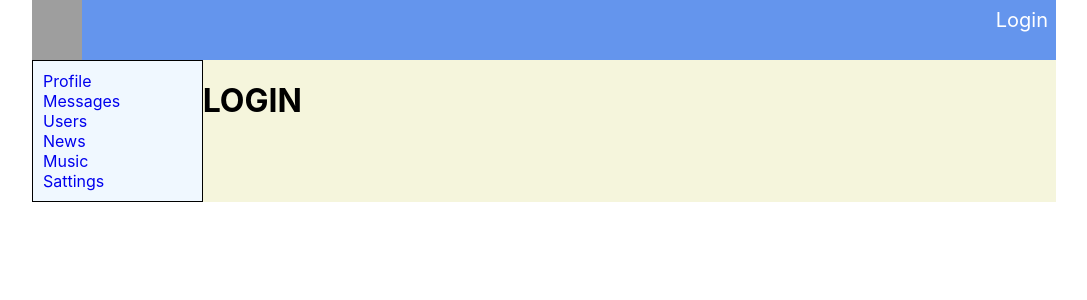
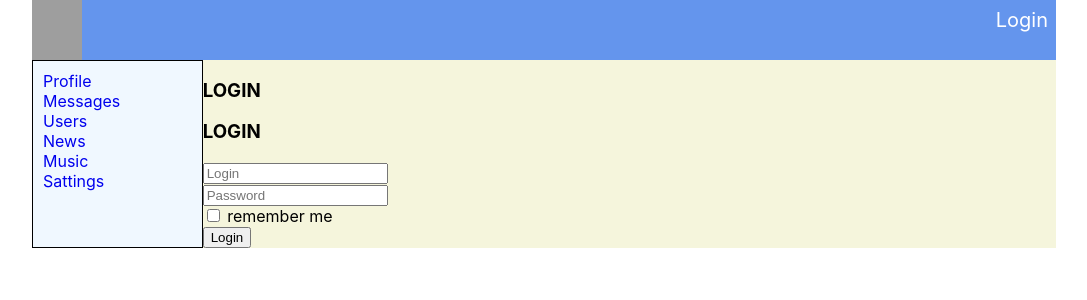
Before and after one commit to vladyahont/samurai-way, a React (Create React App) app: page /login in a window 1280 px wide. Shown: the top 300 px of the page, without its empty margins (96-1183 px from the left). Built offline with nearby package versions, Linux system fonts and the light colour scheme; no server answers; grey boxes are pictures that could not be loaded.

Commit message:
s.w (75)

```diff
--- a/package.json
+++ b/package.json
@@ -10,6 +10,7 @@
     "@types/node": "^12.0.0",
     "@types/react-redux": "^7.1.24",
     "@types/react-router-dom": "^5.3.3",
+    "@types/redux-form": "^8.3.5",
     "axios": "^1.1.3",
     "react": "^16.13.1",
     "react-dom": "^16.13.1",
@@ -17,6 +18,7 @@
     "react-router-dom": "^6.6.1",
     "react-scripts": "^5.0.1",
     "redux": "^4.2.0",
+    "redux-form": "^8.3.9",
     "redux-thunk": "^2.4.2",
     "typescript": "^4.9.4",
     "yarn": "^1.22.19"
--- a/src/App.tsx
+++ b/src/App.tsx
@@ -6,7 +6,7 @@
 import {UserContainer} from "./components/Users/UsersContainer";
 import ProfileContainer from "./components/Profile/ProfileContainer";
 import HeaderContainer from "./components/Header/HeaderContainer";
-import LoginPage from "./components/LoginPage/LoginPage";
+import {LoginPage} from "./components/LoginPage/LoginPage";
 
 
 export const App: React.FC = () => {
--- a/src/components/LoginPage/LoginPage.tsx
+++ b/src/components/LoginPage/LoginPage.tsx
@@ -1,11 +1,44 @@
 import React from 'react';
+import {Field, InjectedFormProps, reduxForm} from "redux-form";
 
-const LoginPage = () => {
+type FormDataType = {
+    login: string
+    password: string
+    rememberMe: boolean
+}
+export const LoginForm: React.FC<InjectedFormProps<FormDataType>> = (props) => {
     return (
         <div>
-            <h1>LOGIN</h1>
+            <h3>LOGIN</h3>
+            <form>
+                <div onSubmit={props.handleSubmit}>
+                    <Field placeholder={'Login'} name={'login'} component={'input'}/>
+                </div>
+                <div>
+                    <Field placeholder={'Password'} name={'password'} component={'input'}/>
+                </div>
+                <div>
+                    <Field type={'checkbox'} name={'rememberMe'} component={'input'}/> remember me
+                </div>
+                <div>
+                    <button>Login</button>
+                </div>
+            </form>
         </div>
     );
 };
 
-export default LoginPage;
+const LoginReduxForm = reduxForm<FormDataType>({form: 'login'})(LoginForm)
+export const LoginPage = () => {
+
+    const onSubmit = (formData: FormDataType) => {
+        console.log(formData)
+    }
+
+    return (
+        <div>
+            <h3>LOGIN</h3>
+            <LoginReduxForm onSubmit={onSubmit}/>
+        </div>
+    )
+}
--- a/src/redux/redux-store.tsx
+++ b/src/redux/redux-store.tsx
@@ -5,13 +5,15 @@
 import {usersReducer} from "./users-reducer";
 import {authReducer} from "./auth-reducer";
 import thunkMiddleware from 'redux-thunk'
+import {reducer as formReducer} from 'redux-form'
 
 let rootReducer = combineReducers({
     profilePage: profileReducer,
     messagesPage: messagesReducer,
     users: usersReducer,
     sidebar: sidebarReducer,
-    auth: authReducer
+    auth: authReducer,
+    form: formReducer
 })
 
 export type AppStateType = ReturnType<typeof rootReducer>
```
Also changed, not shown: 1 other file (tests, documents, lock files or other folders).
